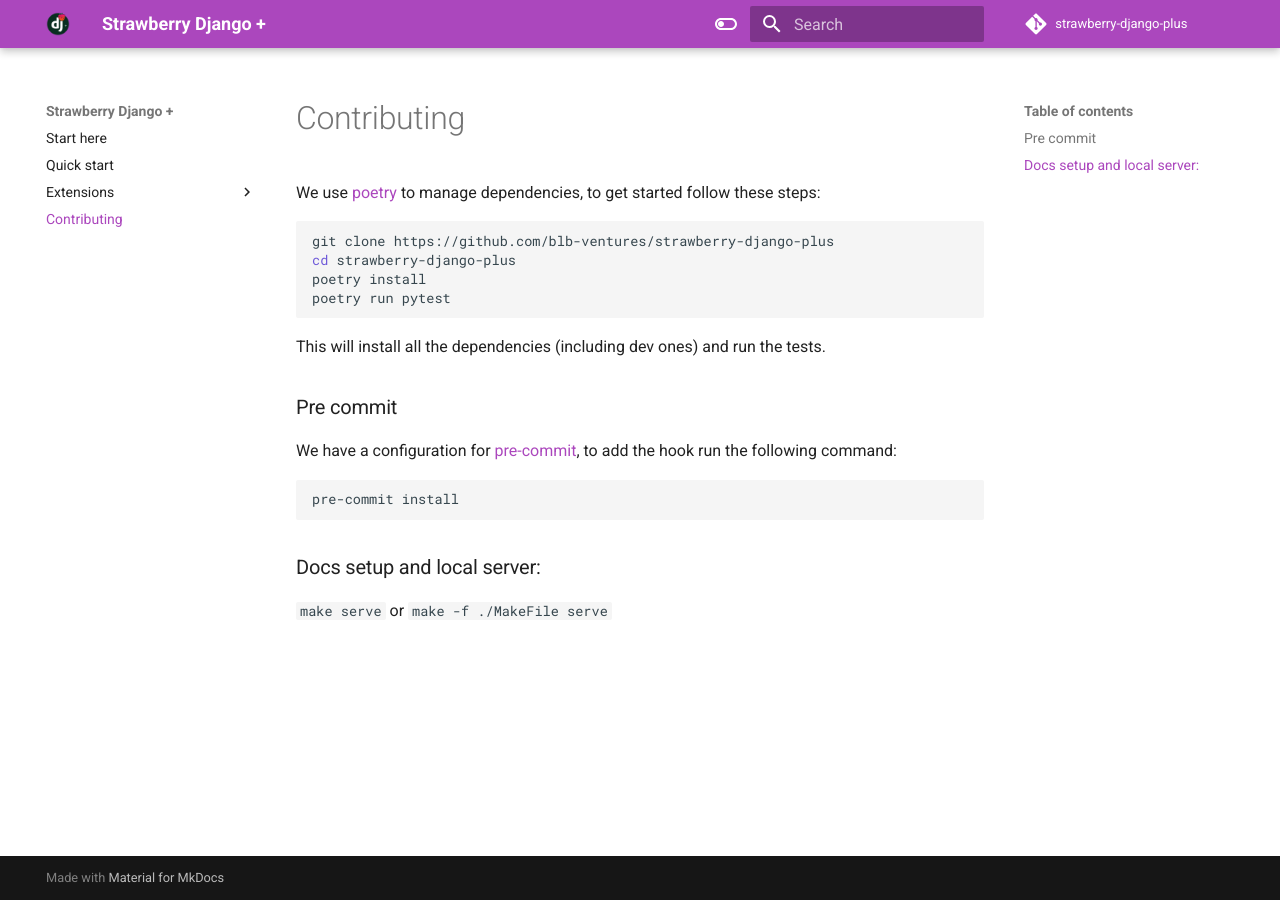
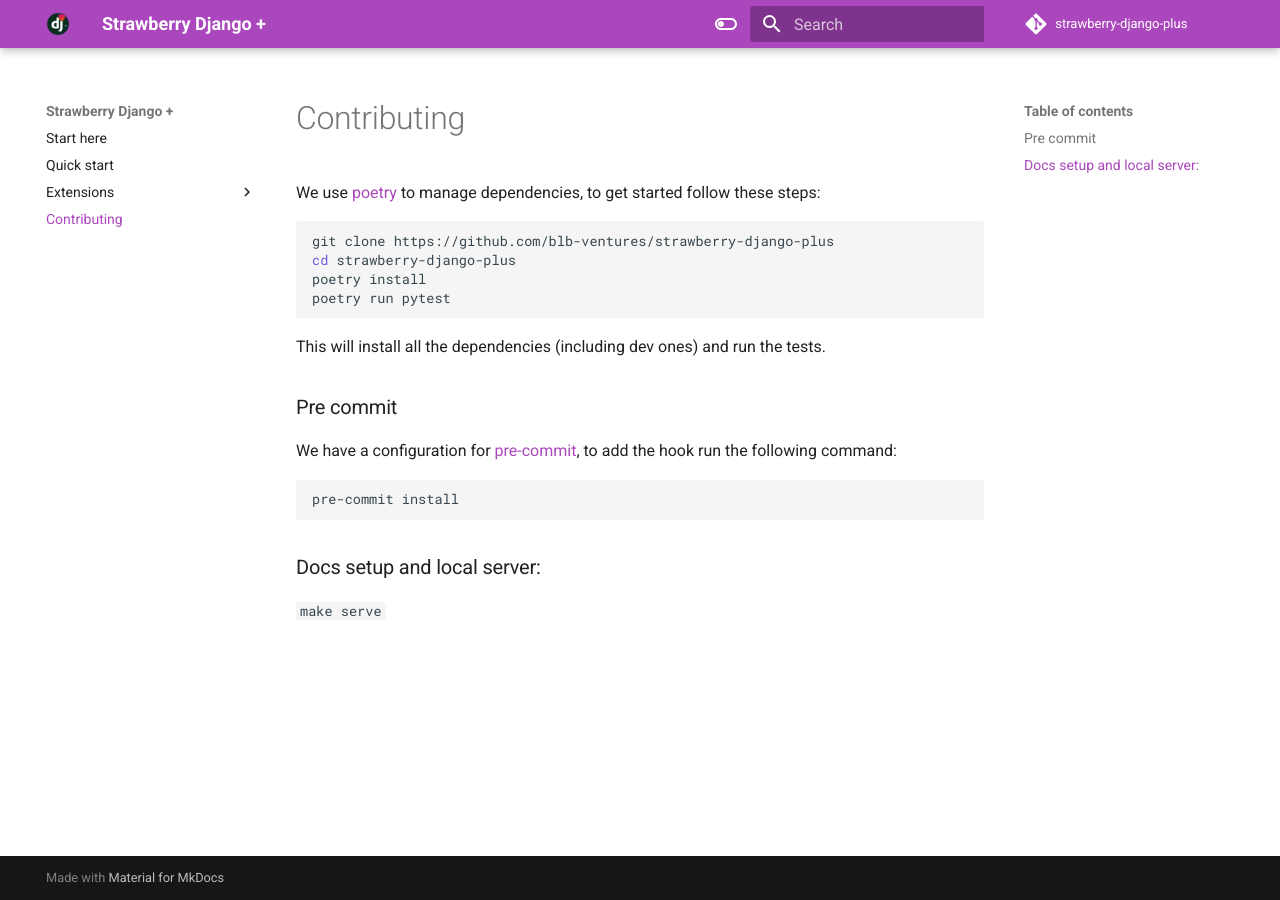
Before and after one commit to blb-ventures/strawberry-django-plus, an MkDocs documentation site: the page built from docs/Contributing.md, in a window 1280 px wide. Built offline with MkDocs 1.6.1 and Material for MkDocs 9.7.7, drawn with Linux system fonts in a browser that asks for light colours; comment, search, counter and statistics services are not loaded.

Commit message:
docs site - fix Makefile typo

````diff
--- a/docs/Contributing.md
+++ b/docs/Contributing.md
@@ -20,4 +20,4 @@
 ```
 
 ### Docs setup and local server:
-`make serve` or `make -f ./MakeFile serve`
+`make serve`
--- a/pyproject.toml
+++ b/pyproject.toml
@@ -29,7 +29,6 @@
 [tool.poetry.dependencies]
 python = "^3.8"
 django = ">= 3.2"
-strawberry-graphql = ">= 0.115.0"
 strawberry-graphql-django = ">= 0.3"
 typing-extensions = ">= 4.1.0"
 django-debug-toolbar = { version = ">=3.4", optional = true }
@@ -42,6 +41,7 @@
 mkdocs-minify-plugin =  {version = "^0.5.0", optional = true}
 pymdown-extensions = {version = "^9.5", optional = true}
 markdown = {version = "^3.3.7", optional = true}
+strawberry-graphql = "^0.116.2"
 
 [tool.poetry.dev-dependencies]
 black = "^22.3.0"
````
Also changed, not shown: 3 other files.
